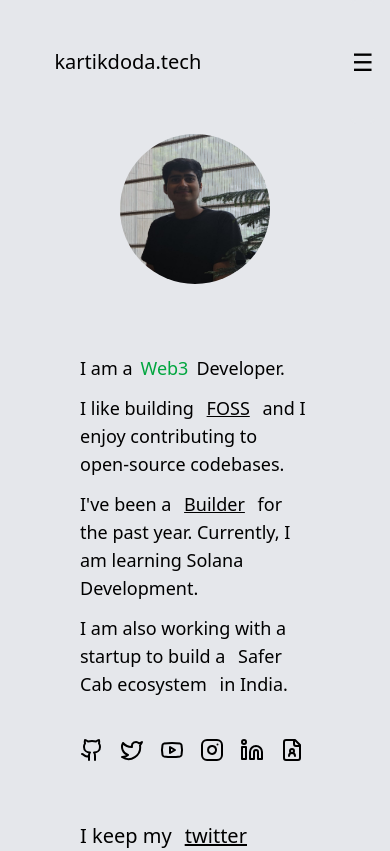
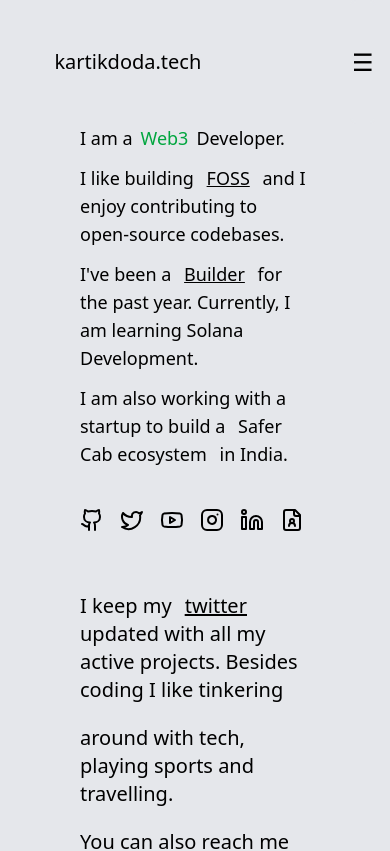
Before and after one commit to dodaa08/Next-Portfolio, a React (Vite) app: page / in a window 390 px wide. Shown: the top 851 px of the page. Built offline with nearby package versions, Linux system fonts and the light colour scheme.

Commit message:
added responsiveness

```diff
--- a/src/app/Landing.tsx
+++ b/src/app/Landing.tsx
@@ -21,11 +21,11 @@ const Landing = () => {
       <div className="bg-gray-200 sm:h-screen md:h-screen sm:w-screen md:w-full flex flex-col">
         <Header />
         <div className="sm:ml-40 md:mr-40 md:flex md:justify-center md:mt-28  md:space-x-48">
-          {!showDp && (
+          {/* {!showDp && (
             <div className="mt-20 ml-30">
               <Dp h={150} w={150} />
             </div>
-          )}
+          )} */}
           <div className="flex flex-col gap-10 px-20">
             <Body />
             <SocialBar />
@@ -33,11 +33,11 @@ const Landing = () => {
               <Bottom />
             </div>
           </div>
-          {showDp && (
+          {/* {showDp && (
             <div className="py-12">
               <Dp h={200} w={200} />
             </div>
-          )}
+          )} */}
         </div>
       </div>
     </>
```
